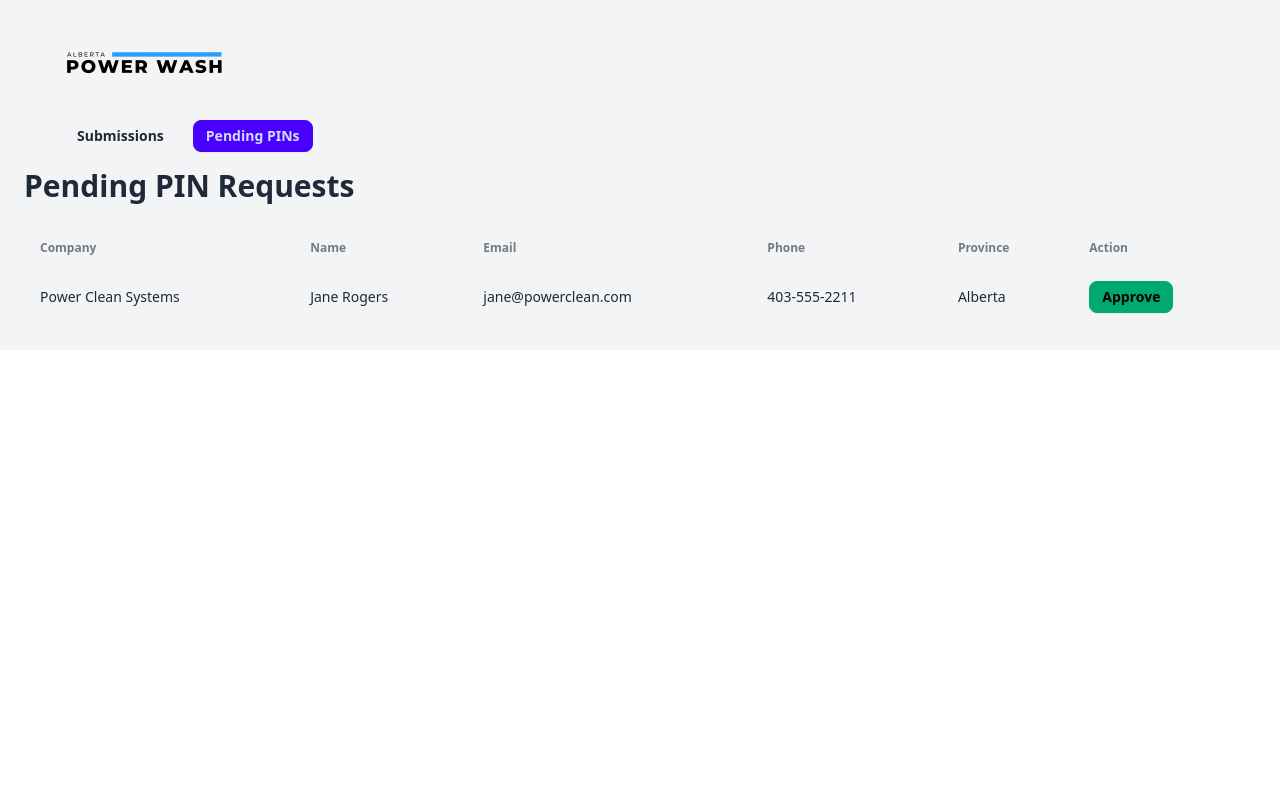
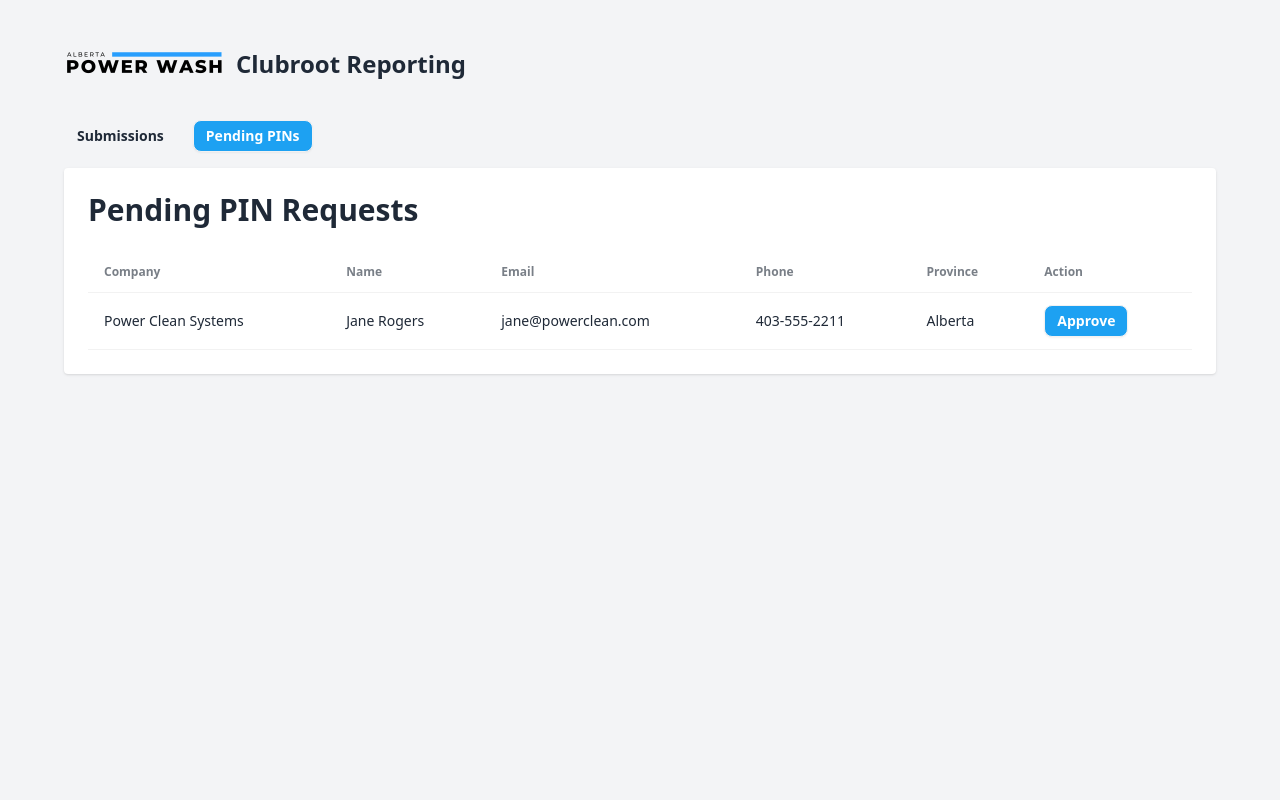
Before and after one commit to CaptainKirch/clubroot-mini-project, a FastAPI app: page /pending-requests in a window 1280 px wide. Run offline with FastAPI, Linux system fonts and the light colour scheme; some libraries are stand-ins or nearby versions.

Commit message:
Changed Colors and Changed pending request admin side

```diff
--- a/app/templates/pending_requests.html
+++ b/app/templates/pending_requests.html
@@ -6,30 +6,27 @@
   <script src="https://cdn.tailwindcss.com"></script>
 </head>
 
-<body class="p-6 bg-gray-100">
-  <body class="bg-gray-100 min-h-screen p-6">
+<body class="bg-gray-100 min-h-screen p-6">
 
   <!-- Logo Header -->
   <div class="max-w-6xl mx-auto mb-4">
     <a href="/" class="flex items-center space-x-3">
       <img src="/static/Transparent Background Logo.png" alt="Logo" class="h-20 w-auto" />
-      <span class="text-2xl font-bold text-gray-800"></span>
+      <span class="text-2xl font-bold text-gray-800">Clubroot Reporting</span>
     </a>
   </div>
 
   <!-- Navigation Tabs -->
   <div class="max-w-6xl mx-auto mb-4 flex space-x-4">
-    <a href="/admin-dashboard" class="btn btn-sm {{ 'btn-primary' if request.url.path == '/admin-dashboard' else 'btn-ghost' }}">
+    <a href="/admin-dashboard" class="btn btn-sm {{ 'bg-[#1DA1F2] text-white' if request.url.path == '/admin-dashboard' else 'btn-ghost' }}">
       Submissions
     </a>
-    <a href="/pending-requests" class="btn btn-sm {{ 'btn-primary' if request.url.path == '/pending-requests' else 'btn-ghost' }}">
+    <a href="/pending-requests" class="btn btn-sm {{ 'bg-[#1DA1F2] text-white' if request.url.path == '/pending-requests' else 'btn-ghost' }}">
       Pending PINs
     </a>
   </div>
 
   <!-- Content -->
-  <div class=
-
   <div class="max-w-6xl mx-auto bg-white p-6 rounded shadow">
     <h1 class="text-3xl font-bold mb-6">Pending PIN Requests</h1>
 
@@ -54,8 +51,10 @@
               <td>{{ row.phone }}</td>
               <td>{{ row.province }}</td>
               <td>
-        <a href="/approve-request/{{ row.company_name }}" class="btn btn-sm btn-success">Approve</a>
-      </td>
+                <a href="/approve-request/{{ row.company_name }}" class="btn btn-sm bg-[#1DA1F2] hover:bg-[#1A91DA] text-white">
+                  Approve
+                </a>
+              </td>
             </tr>
           {% endfor %}
         </tbody>
@@ -64,5 +63,6 @@
       <p>No pending requests.</p>
     {% endif %}
   </div>
+
 </body>
 </html>
```
